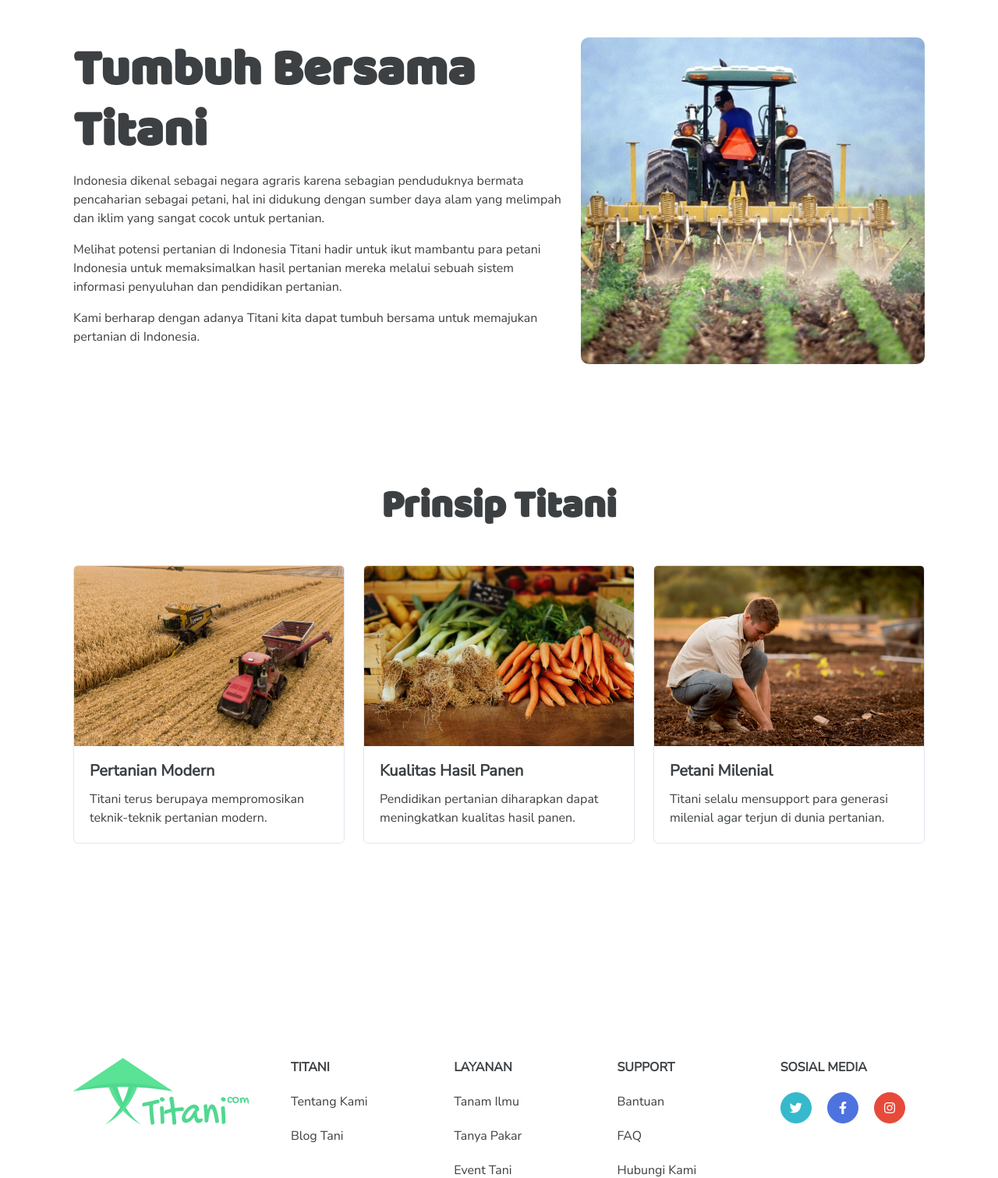
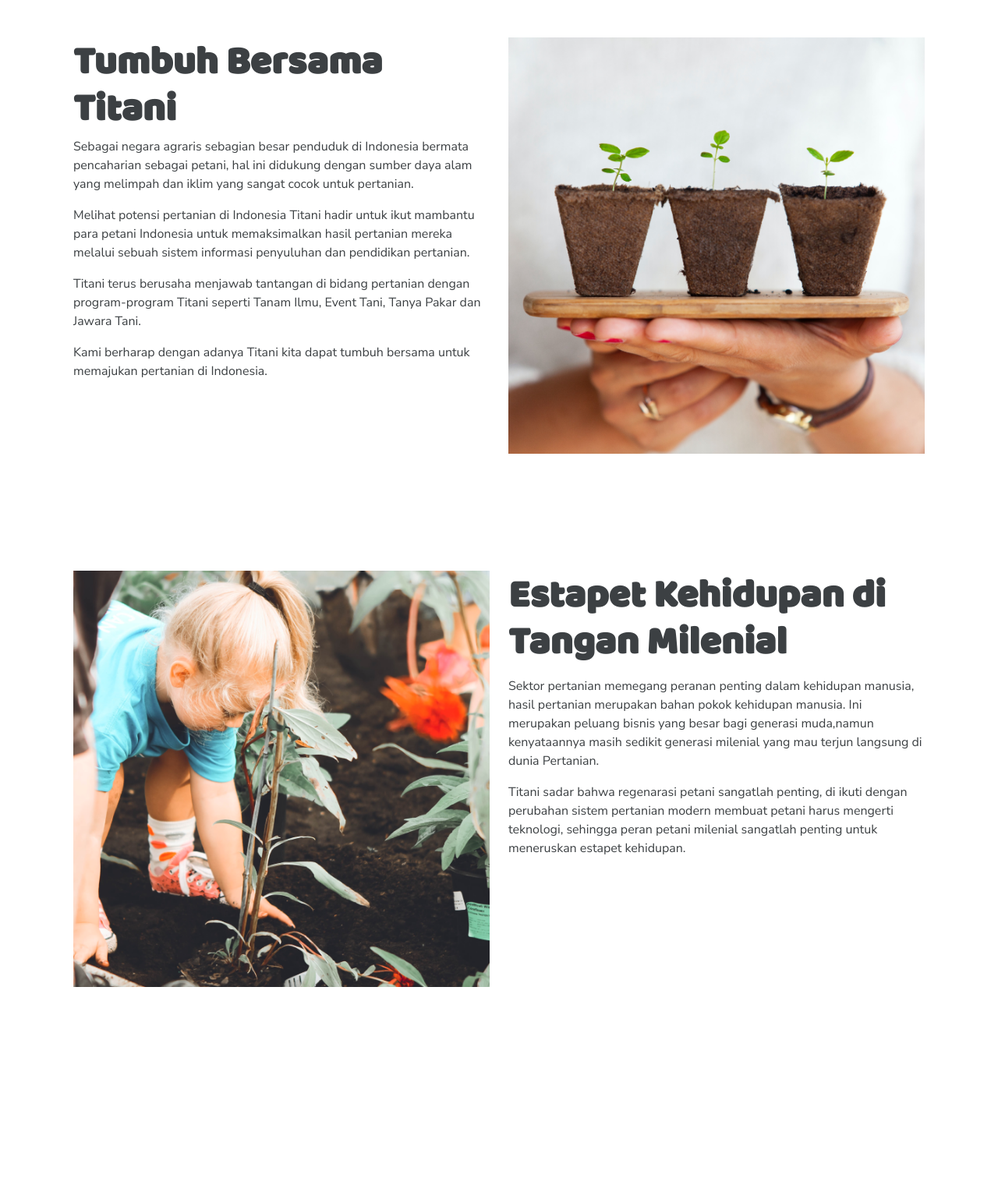
Before and after one commit to ilhm-rai/titani, a CodeIgniter 4 app: the page made by app/Views/Pages/About.php in a window 1280 px wide. Shown: the part 60-1571 px from the top of the page at 78% size. Run offline with PHP 8.4 and a stand-in for CodeIgniter, Linux system fonts and the light colour scheme; the template is opened without the code that fills it, so the values that code supplies are empty; some libraries are stand-ins or nearby versions.

Commit message:
Update about page

```diff
--- a/app/Views/Pages/About.php
+++ b/app/Views/Pages/About.php
@@ -4,47 +4,28 @@
 <div class="container">
     <section class="section-frame">
         <div class="row">
-            <div class="col-lg-7">
-                <h1 class="section-title">Tumbuh Bersama Titani</h1>
-                <p></p>
-                <p>Indonesia dikenal sebagai negara agraris karena sebagian penduduknya bermata pencaharian sebagai petani, hal ini didukung dengan sumber daya alam yang melimpah dan iklim yang sangat cocok untuk pertanian.</p>
+            <div class="col-lg-6">
+                <h2 class="section-title">Tumbuh Bersama Titani</h2>
+                <p>Sebagai negara agraris sebagian besar penduduk di Indonesia bermata pencaharian sebagai petani, hal ini didukung dengan sumber daya alam yang melimpah dan iklim yang sangat cocok untuk pertanian.</p>
                 <p>Melihat potensi pertanian di Indonesia Titani hadir untuk ikut mambantu para petani Indonesia untuk memaksimalkan hasil pertanian mereka melalui sebuah sistem informasi penyuluhan dan pendidikan pertanian.</p>
+                <p>Titani terus berusaha menjawab tantangan di bidang pertanian dengan program-program Titani seperti Tanam Ilmu, Event Tani, Tanya Pakar dan Jawara Tani.</p>
                 <p>Kami berharap dengan adanya Titani kita dapat tumbuh bersama untuk memajukan pertanian di Indonesia.</p>
             </div>
-            <div class="col-lg-5">
-                <img src="<?= base_url('assets/img/about_img.png'); ?>" alt="Tumbuh Bersama Titani" class="w-100 radius-10">
+            <div class="col-lg-6">
+                <img src="<?= base_url('assets/img/daniel-oberg-sEApBUS4fIk-unsplash.png'); ?>" alt="Tumbuh Bersama Titani" class="w-100">
             </div>
         </div>
     </section>
     <section class="section-frame">
-        <h2 class="section-title text-center mb-5">Prinsip Titani</h2>
         <div class="row">
-            <div class="col-md-4">
-                <div class="card">
-                    <img src="<?= base_url('assets/img/prinsip1.png'); ?>" class="card-img-top" alt="...">
-                    <div class="card-body">
-                        <h5 class="card-title font-weight-bold">Pertanian Modern</h5>
-                        <p class="card-text">Titani terus berupaya mempromosikan teknik-teknik pertanian modern.</p>
-                    </div>
-                </div>
+            <div class="col-lg-6">
+                <img src="<?= base_url('assets/img/anna-earl-Odhlx3-X0pI-unsplash.png'); ?>" alt="Tumbuh Bersama Titani" class="w-100">
             </div>
-            <div class="col-md-4">
-                <div class="card">
-                    <img src="<?= base_url('assets/img/prinsip2.png'); ?>" class="card-img-top" alt="...">
-                    <div class="card-body">
-                        <h5 class="card-title font-weight-bold">Kualitas Hasil Panen</h5>
-                        <p class="card-text">Pendidikan pertanian diharapkan dapat meningkatkan kualitas hasil panen.</p>
-                    </div>
-                </div>
-            </div>
-            <div class="col-md-4">
-                <div class="card">
-                    <img src="<?= base_url('assets/img/prinsip3.png'); ?>" class="card-img-top" alt="...">
-                    <div class="card-body">
-                        <h5 class="card-title font-weight-bold">Petani Milenial</h5>
-                        <p class="card-text">Titani selalu mensupport para generasi milenial agar terjun di dunia pertanian.</p>
-                    </div>
-                </div>
+            <div class="col-lg-6">
+                <h2 class="section-title">Estapet Kehidupan di Tangan Milenial</h2>
+                <p></p>
+                <p>Sektor pertanian memegang peranan penting dalam kehidupan manusia, hasil pertanian merupakan bahan pokok kehidupan manusia. Ini merupakan peluang bisnis yang besar bagi generasi muda,namun kenyataannya masih sedikit generasi milenial yang mau terjun langsung di dunia Pertanian.</p>
+                <p>Titani sadar bahwa regenarasi petani sangatlah penting, di ikuti dengan perubahan sistem pertanian modern membuat petani harus mengerti teknologi, sehingga peran petani milenial sangatlah penting untuk meneruskan estapet kehidupan.</p>
             </div>
         </div>
     </section>
```
Also changed, not shown: public/assets/img/anna-earl-Odhlx3-X0pI-unsplash.png (added), public/assets/img/daniel-oberg-sEApBUS4fIk-unsplash.png (added).
